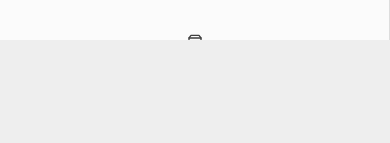
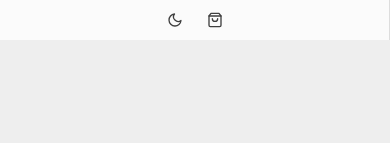
Before and after one commit to malcodeman/icon-design-toolkit, a React (Create React App) app: page / in a window 390 px wide. Shown: the top 143 px of the page. Built offline with nearby package versions, Linux system fonts and the light colour scheme.

Commit message:
Improves toolbar on mobile

```diff
--- a/src/features/toolbar/components/Toolbar.js
+++ b/src/features/toolbar/components/Toolbar.js
@@ -7,7 +7,7 @@ import ShoppingBag from "../styles/icons/ShoppingBag";
 
 const StyledToolbar = styled.div`
   display: flex;
-  flex-direction: column;
+  justify-content: center;
   align-items: center;
   overflow-y: auto;
   padding: 10px;
@@ -15,11 +15,20 @@ const StyledToolbar = styled.div`
   transition: ${props => props.theme.backgroundColorTransition};
   border-right: ${props =>
     `${props.theme.borderWidth} solid  ${props.theme.borderColor};`};
+  @media (min-width: 768px) {
+    flex-direction: column;
+    justify-content: initial;
+  }
 `;
 
 const StyledLink = styled(Link)`
-  margin-top: 24px;
+  display: flex;
+  margin-left: 24px;
   color: ${props => props.theme.primary};
+  @media (min-width: 768px) {
+    margin-top: 24px;
+    margin-left: initial;
+  }
 `;
 
 function Toolbar(props) {
```
